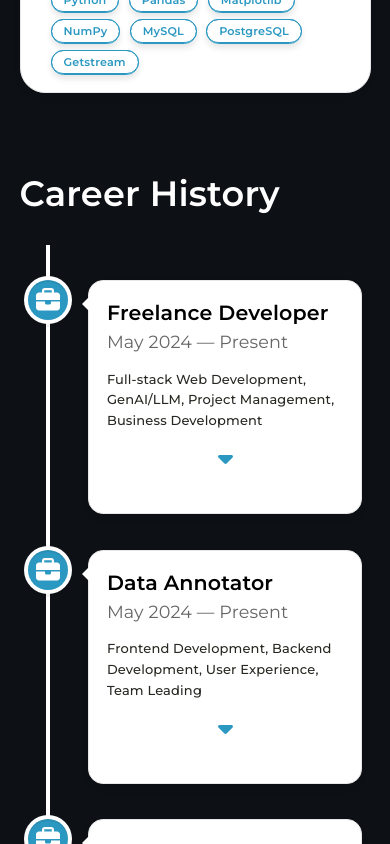
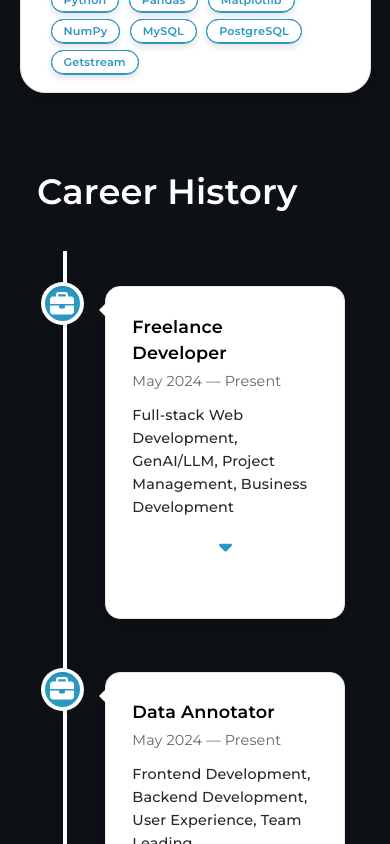
Before and after one commit to naskavinda/upwork-portfolio-brian, a React (Create React App) app: page / in a window 390 px wide. Shown: the part 2000-2844 px from the top of the page. Built offline with nearby package versions, Linux system fonts and the light colour scheme.

Commit message:
make timeline responsive

```diff
--- a/src/assets/styles/Timeline.scss
+++ b/src/assets/styles/Timeline.scss
@@ -1,3 +1,37 @@
+#career {
+  padding: 0 10%;
+
+  @media screen and (max-width: 768px) {
+    padding: 0 5%;
+  }
+}
+
+.items-container {
+  margin-top: 64px;
+  margin-bottom: 64px;
+
+  @media screen and (max-width: 768px) {
+    margin-top: 32px;
+    margin-bottom: 32px;
+  }
+
+  h1 {
+    margin-bottom: 48px;
+
+    @media screen and (max-width: 768px) {
+      margin-bottom: 32px;
+    }
+  }
+}
+
+.vertical-timeline {
+  &::before {
+    @media screen and (max-width: 768px) {
+      left: 18px;
+    }
+  }
+}
+
 .vertical-timeline span {
     color: white;
     font-family: "Courier Prime", monospace;
@@ -7,16 +41,44 @@
     color: rgb(39, 40, 34);
 }
 
+.vertical-timeline-element {
+    margin: 4em 0;
+
+    @media screen and (max-width: 768px) {
+      margin: 3em 0;
+    }
+}
+
 .vertical-timeline-element p {
     color: rgb(39, 40, 34);
+    margin: 1em 0;
+    line-height: 1.6;
+
+    @media screen and (max-width: 768px) {
+      font-size: 0.9rem;
+      margin: 0.8em 0;
+    }
 }
 
 .vertical-timeline-element h3 {
     color: rgb(0, 0, 0);
+    margin: 0;
+    font-size: 1.2rem;
+
+    @media screen and (max-width: 768px) {
+      font-size: 1.1rem;
+    }
 }
 
 .vertical-timeline-element h4 {
     color: rgb(102, 102, 101);
+    margin: 0.5em 0;
+    font-size: 1rem;
+
+    @media screen and (max-width: 768px) {
+      font-size: 0.9rem;
+      margin: 0.3em 0;
+    }
 }
 
 .vertical-timeline-element span {
@@ -32,6 +94,30 @@
     border: 1px solid rgb(231, 231, 231);
     box-shadow: 0 4px 6px rgba(0, 0, 0, 0.1);
     position: relative;
+    padding: 2em;
+
+    @media screen and (max-width: 768px) {
+      padding: 1.5em;
+      margin-left: 60px;
+    }
+
+    // .vertical-timeline-element-content-arrow {
+    //   @media screen and (max-width: 768px) {
+    //     border-right: 7px solid rgb(231, 231, 231);
+    //     border-top: 7px solid transparent;
+    //     border-bottom: 7px solid transparent;
+    //     left: -15px;
+    //   }
+    // }
+}
+
+.vertical-timeline-element-icon {
+    @media screen and (max-width: 768px) {
+      width: 35px;
+      height: 35px;
+      left: 0;
+      margin-left: 0;
+    }
 }
 
 .toggle-details-section {
@@ -44,6 +130,10 @@
     background-color: rgb(255, 255, 255);
     border-radius: 15px;
     transition: background-color 0.3s ease;
+
+    @media screen and (max-width: 768px) {
+      margin-top: 8px;
+    }
 }
 
 .toggle-details-section:hover {
@@ -54,6 +144,10 @@
     font-size: 1.5rem;
     color: #2b98c2;
     transition: color 0.3s ease;
+
+    @media screen and (max-width: 768px) {
+      font-size: 1.3rem;
+    }
 }
 
 .additional-details {
@@ -62,10 +156,23 @@
     border-top: 1px solid #e0e0e0;
     color: rgb(39, 40, 34);
     font-size: 0.9rem;
+
+    @media screen and (max-width: 768px) {
+      margin-top: 12px;
+      padding-top: 8px;
+      font-size: 0.85rem;
+    }
 }
 
 @media screen and (max-width: 1170px) {
     .vertical-timeline-element .vertical-timeline-element-date {
       color: rgb(39, 40, 34);
+      font-size: 0.9rem;
+      margin-top: 0.5em;
+    }
+
+    .vertical-timeline--animate .vertical-timeline-element-content.bounce-in {
+      visibility: visible;
+      animation: none;
     }
 }
```
Lines whose indentation alone changed are shown as unchanged.
